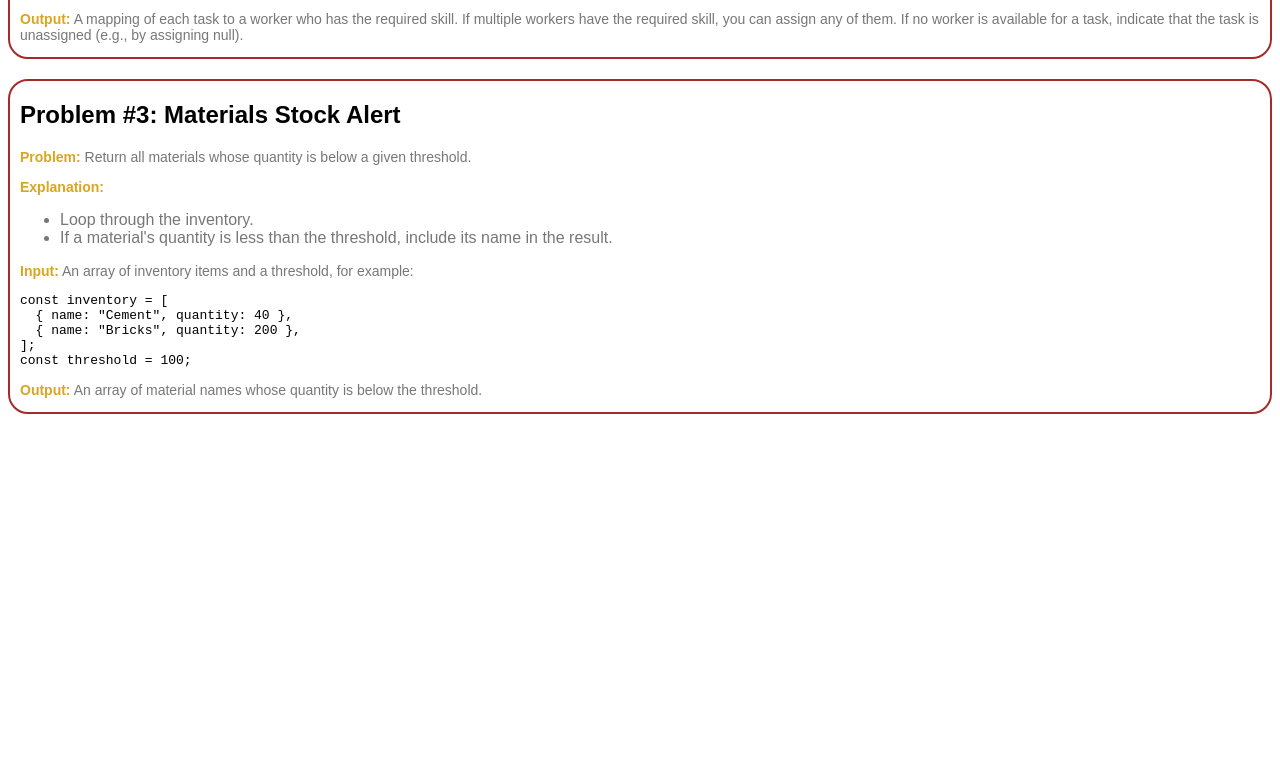
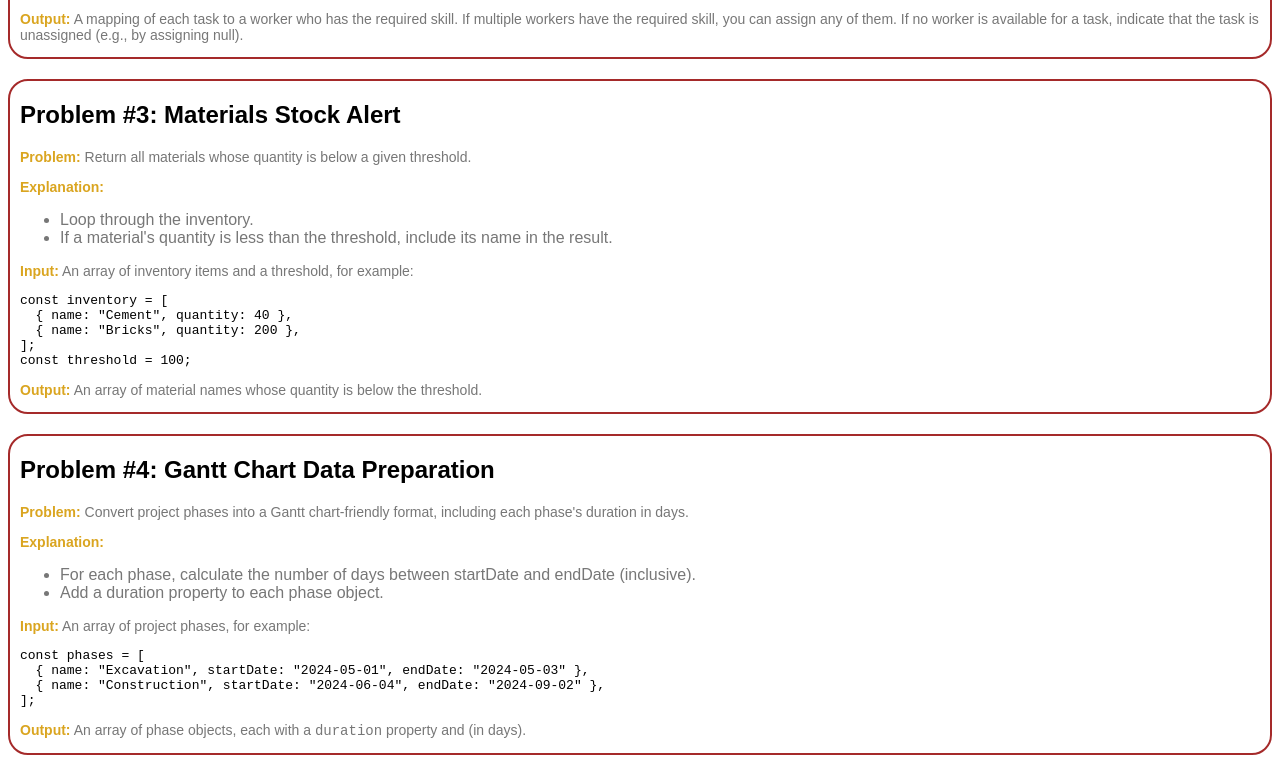
Before and after one commit to Mohamed-Elhawary/procore-coding-interview-problem-solving, a website built with Parcel: page src/index.html in a window 1280 px wide. Shown: the part 776-1551 px from the top of the page. Before the commit the page ends 1210 px from the top, so only its background shows below. Built offline with nearby package versions, Linux system fonts and the light colour scheme.

Commit message:
Add Problem #4

```diff
--- a/src/index.html
+++ b/src/index.html
@@ -11,24 +11,28 @@
       <!-- Problem 1 -->
       <section id="problem_1" class="problem">
         <h2>Problem #1: Project Overlap Checker</h2>
-        <p><b>Problem:</b>
+        <p>
+          <b>Problem:</b>
           Given a list of project objects, each with a startDate and endDate, write a function to check if any projects overlap in time.
         </p>
-        <p><b>Explanation:</b>
+        <p>
+          <b>Explanation:</b>
           Two projects are considered to overlap if:
           <ul>
               <li>The start date of one project is before the end date of another project.</li>
               <li>The end date of the first project is after the start date of the other project.</li>
           </ul>
         </p>
-        <p><b>Input:</b>
+        <p>
+          <b>Input:</b>
           An array of project objects, for example:
           <pre><code class="language-javascript">const projects = [
   { name: "A", startDate: "2024-05-01", endDate: "2024-05-10" },
   { name: "B", startDate: "2024-05-09", endDate: "2024-05-20" },
 ];</code></pre>
         </p>
-        <p><b>Output:</b>
+        <p>
+          <b>Output:</b>
           The function should return <code>true</code> if any projects overlap, and <code>false</code> otherwise.
         </p>
       </section>
@@ -36,10 +40,12 @@
       <!-- Problem 2 -->
       <section id="problem_2" class="problem">
         <h2>Problem #2: Resource Allocation</h2>
-        <p><b>Problem:</b>
+        <p>
+          <b>Problem:</b>
           Assign each task to a worker who has the required skill.
         </p>
-        <p><b>Explanation:</b>
+        <p>
+          <b>Explanation:</b>
           <ul>
             <li>Each task has a requiredSkill.</li>
             <li>Each worker has a skills array (the set of skills they possess).</li>
@@ -47,7 +53,8 @@
             <li>If no worker is available for a task, indicate that the task is unassigned.</li>
           </ul>
         </p>
-        <p><b>Input:</b>
+        <p>
+          <b>Input:</b>
           An array of tasks and workers, for example:
           <pre><code class="language-javascript">const tasks = [
   { id: 1, name: "Welding", requiredSkill: "welding" },
@@ -58,7 +65,8 @@ const workers = [
   { id: 2, name: "Bob", skills: ["painting"] },
 ];</code></pre>
         </p>
-        <p><b>Output:</b>
+        <p>
+          <b>Output:</b>
           A mapping of each task to a worker who has the required skill.
           If multiple workers have the required skill, you can assign any of them.
           If no worker is available for a task, indicate that the task is unassigned (e.g., by assigning null).
@@ -68,16 +76,19 @@ const workers = [
       <!-- Problem 3 -->
       <section id="problem_3" class="problem">
         <h2>Problem #3: Materials Stock Alert</h2>
-        <p><b>Problem:</b>
+        <p>
+          <b>Problem:</b>
           Return all materials whose quantity is below a given threshold.
         </p>
-        <p><b>Explanation:</b>
+        <p>
+          <b>Explanation:</b>
           <ul>
             <li>Loop through the inventory.</li>
             <li>If a material's quantity is less than the threshold, include its name in the result.</li>
           </ul>
         </p>
-        <p><b>Input:</b>
+        <p>
+          <b>Input:</b>
           An array of inventory items and a threshold, for example:
           <pre><code class="language-javascript">const inventory = [
   { name: "Cement", quantity: 40 },
@@ -85,16 +96,44 @@ const workers = [
 ];
 const threshold = 100;</code></pre>
         </p>
-        <p><b>Output:</b>
+        <p>
+          <b>Output:</b>
           An array of material names whose quantity is below the threshold.
         </p>
       </section>
 
-
+      <!-- Problem 4 -->
+      <section id="problem_4" class="problem">
+        <h2>Problem #4: Gantt Chart Data Preparation</h2>
+        <p>
+          <b>Problem:</b>
+          Convert project phases into a Gantt chart-friendly format, including each phase's duration in days.
+        </p>
+        <p>
+          <b>Explanation:</b>
+          <ul>
+            <li>For each phase, calculate the number of days between startDate and endDate (inclusive).</li>
+            <li>Add a duration property to each phase object.</li>
+          </ul>
+        </p>
+        <p>
+          <b>Input:</b>
+          An array of project phases, for example:
+          <pre><code class="language-javascript">const phases = [
+  { name: "Excavation", startDate: "2024-05-01", endDate: "2024-05-03" },
+  { name: "Construction", startDate: "2024-06-04", endDate: "2024-09-02" },
+];</code></pre>
+        </p>
+        <p>
+          <b>Output:</b>
+          An array of phase objects, each with a <code>duration</code> property and (in days).
+        </p>
+      </section>
     </div>
     <script src="./index.mjs" type="module"></script>
     <script src="./solutions/problem-1.js"></script>
     <script src="./solutions/problem-2.js"></script>
     <script src="./solutions/problem-3.js"></script>
+    <script src="./solutions/problem-4.js"></script>
   </body>
 </html>
--- /dev/null
+++ b/src/solutions/problem-4.js
@@ -0,0 +1,20 @@
+// Problem #4 Solution: Gantt Chart Data Preparation
+
+function prepareGanttData(phases) {
+  return phases.map((phase) => {
+    const start = new Date(phase.startDate);
+
+    const end = new Date(phase.endDate);
+
+    const duration = Math.ceil((end - start) / (1000 * 60 * 60 * 24)) + 1;
+
+    return { ...phase, duration };
+  });
+}
+
+const phases = [
+  { name: "Excavation", startDate: "2024-05-01", endDate: "2024-05-03" },
+  { name: "Construction", startDate: "2024-06-04", endDate: "2024-09-02" },
+];
+
+console.log("Problem #4 Output:", prepareGanttData(phases));
```
Also changed, not shown: src/problems/problem-4.md (added, +25 -0 lines).
